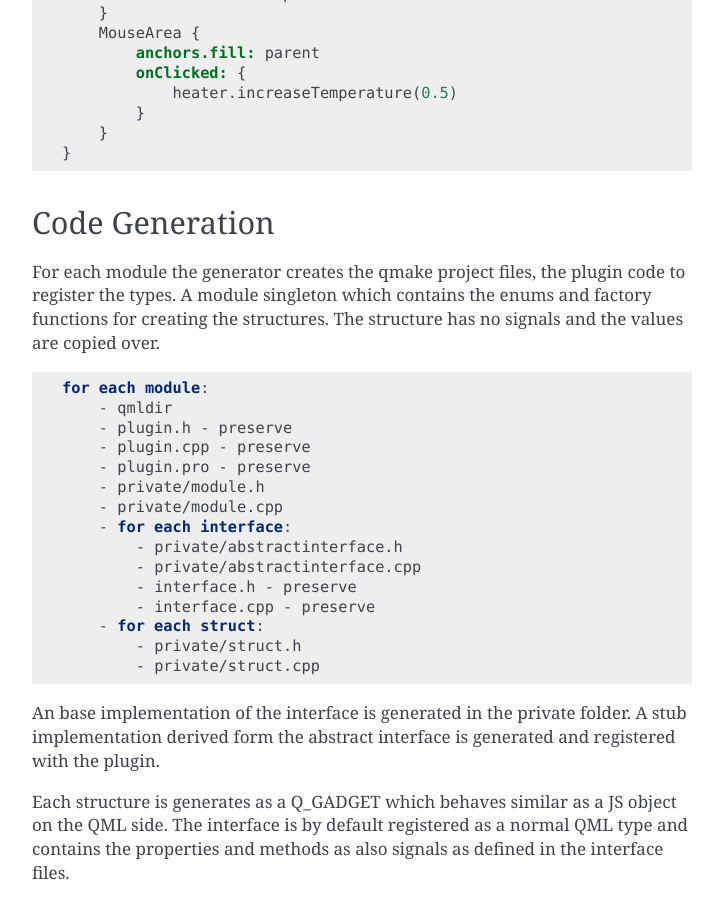
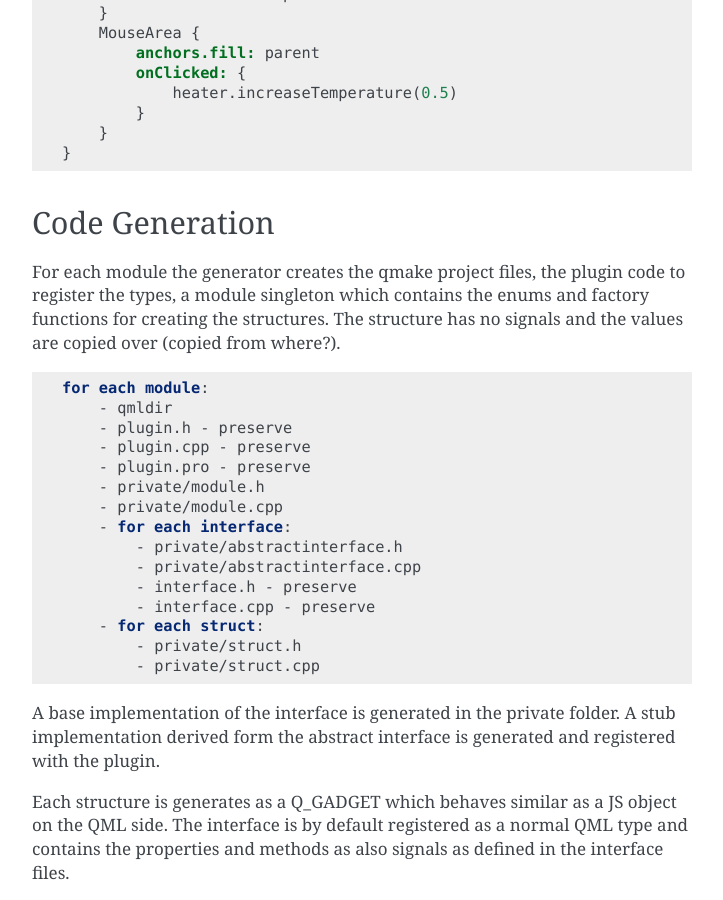
Before and after one commit to Pelagicore/qface, a Sphinx documentation site: the page built from docs/qtcpp.rst, in a window 1280 px wide and 900 px high, scrolled down 1097 px. Shown: the whole window, without its empty margins (388-1111 px from the left). Built offline with Sphinx 7.4.7, drawn with Linux system fonts in a browser that asks for light colours; some of the changed text lies outside the part shown.

Commit message:
Update qtcpp.rst
Correct English, and typos and ask some questions.

```diff
--- a/docs/qtcpp.rst
+++ b/docs/qtcpp.rst
@@ -66,7 +66,7 @@ Code Generation
 ===============
 
 
-For each module the generator creates the qmake project files, the plugin code to register the types. A module singleton which contains the enums and factory functions for creating the structures. The structure has no signals and the values are copied over.
+For each module the generator creates the qmake project files, the plugin code to register the types, a module singleton which contains the enums and factory functions for creating the structures. The structure has no signals and the values are copied over (copied from where?).
 
 .. code-block:: yml
 
@@ -86,7 +86,7 @@ For each module the generator creates the qmake project files, the plugin code t
             - private/struct.h
             - private/struct.cpp
 
-An base implementation of the interface is generated in the private folder. A stub implementation derived form the abstract interface is generated and registered with the plugin.
+A base implementation of the interface is generated in the private folder. A stub implementation derived form the abstract interface is generated and registered with the plugin.
 
 Each structure is generates as a Q_GADGET which behaves similar as a JS object on the QML side. The interface is by default registered as a normal QML type and contains the properties and methods as also signals as defined in the interface files.
 
```
Also changed, not shown: other parts of docs/qtcpp.rst (+2 -2 lines).
